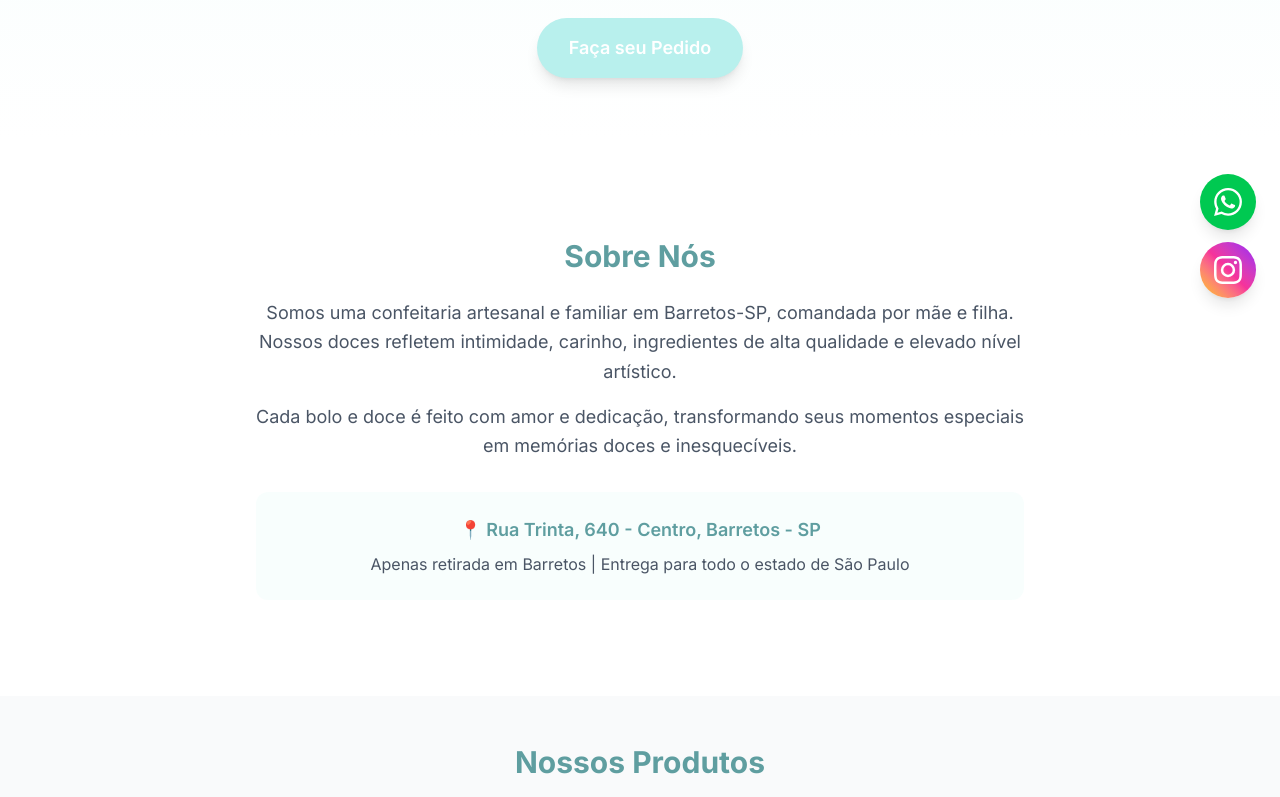
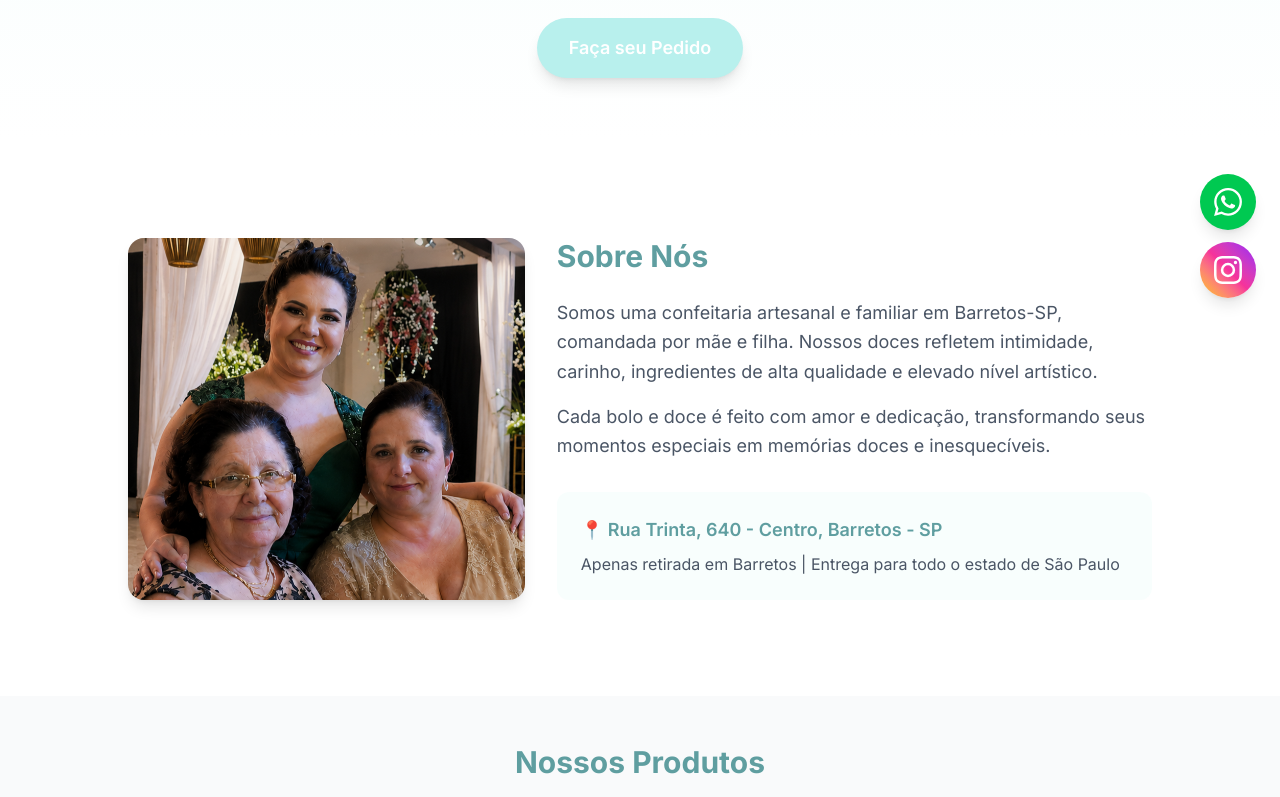
Before and after one commit to Lawm29/renatamaria, a Next.js app: page / in a window 1280 px wide. Shown: the part 478-1275 px from the top of the page. Built offline with nearby package versions, Linux system fonts and the light colour scheme.

Commit message:
feat: foto na seção Sobre Nós

```diff
--- a/src/app/page.tsx
+++ b/src/app/page.tsx
@@ -35,7 +35,20 @@ export default function Home() {
       {/* Sobre Nós */}
       <section className="py-12 bg-white">
         <div className="container mx-auto px-4">
-          <div className="max-w-3xl mx-auto text-center">
+          <div className="max-w-5xl mx-auto">
+            <div className="flex flex-col md:flex-row items-center gap-8">
+              <div className="w-full md:w-2/5">
+                <div className="relative rounded-2xl overflow-hidden shadow-lg">
+                  <Image
+                    src="/images/sobre-nos/foto.png"
+                    alt="Renata Maria - Confeitaria"
+                    width={500}
+                    height={600}
+                    className="w-full h-auto object-cover"
+                  />
+                </div>
+              </div>
+              <div className="w-full md:w-3/5 text-center md:text-left">
                 <h2 className="text-3xl font-bold text-[#5f9ea0] mb-6">Sobre Nós</h2>
                 <p className="text-gray-600 leading-relaxed text-lg">
                   Somos uma confeitaria artesanal e familiar em Barretos-SP, comandada por mãe e filha.
@@ -48,6 +61,8 @@ export default function Home() {
                 <div className="mt-8 p-6 bg-[#b8f0ed]/10 rounded-xl">
                   <p className="text-[#5f9ea0] font-semibold text-lg">📍 Rua Trinta, 640 - Centro, Barretos - SP</p>
                   <p className="text-gray-600 mt-2">Apenas retirada em Barretos | Entrega para todo o estado de São Paulo</p>
+                </div>
+              </div>
             </div>
           </div>
         </div>
```
Also changed, not shown: public/images/sobre-nos/foto.png (added). Lines whose indentation alone changed are shown as unchanged.
